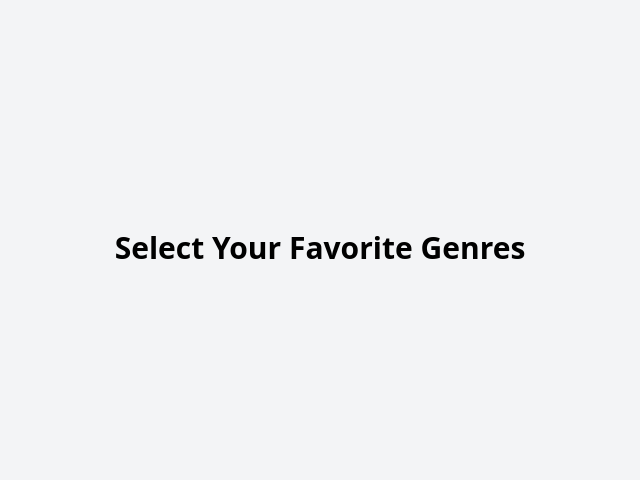
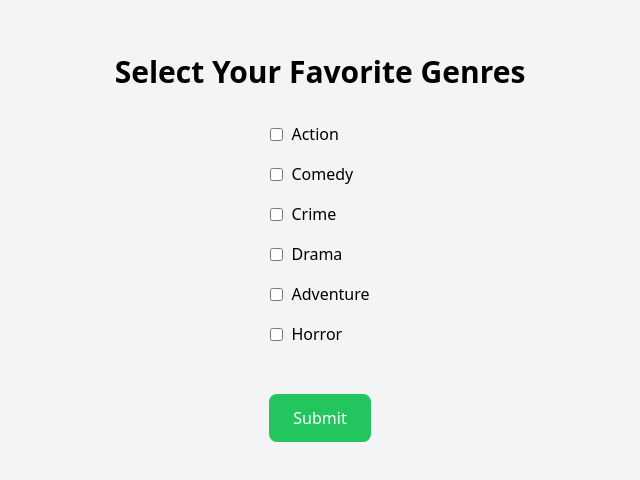
Before and after one commit to Thanoskalp/movie-swipe, a React (Create React App) app: page /genreSelection in a window 1280 px wide. Shown: the part 152-632 px from the top of the page, without its empty margins (320-960 px from the left). Built offline with nearby package versions, Linux system fonts and the light colour scheme.

Commit message:
Implemented genre selection page and minor styling

```diff
--- /dev/null
+++ b/src/components/GenreModal.css
@@ -0,0 +1,48 @@
+.modal-overlay {
+    position: fixed;
+    inset: 0;
+    background-color: rgba(0, 0, 0, 0.5);
+    display: flex;
+    justify-content: center;
+    align-items: center;
+    z-index: 50;
+  }
+
+  .modal-content {
+    background-color: white;
+    padding: 2rem;
+    border-radius: 0.5rem;
+    box-shadow: 0 4px 6px rgba(0, 0, 0, 0.1);
+    text-align: center;
+  }
+
+  .modal-title {
+    font-size: 1.5rem;
+    font-weight: bold;
+    margin-bottom: 1rem;
+  }
+
+  .modal-list {
+    list-style-type: disc;
+    padding-left: 1.25rem;
+    margin-bottom: 1.5rem;
+  }
+
+  .modal-error {
+    color: #ff5f5f;
+    margin-bottom: 1.5rem;
+  }
+
+  .modal-button {
+    background-color: #3b82f6;
+    color: white;
+    padding: 0.75rem 1.5rem;
+    border-radius: 0.375rem;
+    font-weight: bold;
+    cursor: pointer;
+    transition: background-color 0.2s;
+  }
+
+  .modal-button:hover {
+    background-color: #2563eb;
+  }
--- /dev/null
+++ b/src/components/GenreModal.js
@@ -0,0 +1,28 @@
+import React from 'react';
+import './GenreModal.css'; // Import CSS file for custom styles
+
+const GenreModal = ({ matchingGenres, closeModal }) => {
+  return (
+    <div className="modal-overlay">
+      <div className="modal-content">
+        <h3 className="modal-title">Matching Genres</h3>
+
+        {matchingGenres.length > 0 ? (
+          <ul className="modal-list">
+            {matchingGenres.map((genre) => (
+              <li key={genre}>{genre}</li>
+            ))}
+          </ul>
+        ) : (
+          <p className="modal-error">No matching genres. Please select again.</p>
+        )}
+
+        <button onClick={closeModal} className="modal-button">
+          Continue
+        </button>
+      </div>
+    </div>
+  );
+};
+
+export default GenreModal;
--- /dev/null
+++ b/src/data/genres.json
@@ -0,0 +1,3 @@
+{
+    "genres": ["Action", "Comedy", "Crime", "Drama", "Adventure", "Horror"]
+}
--- a/src/pages/GenreSelection.js
+++ b/src/pages/GenreSelection.js
@@ -1,10 +1,83 @@
-import React from 'react';
+import React, { useState } from 'react';
+import { useNavigate } from 'react-router-dom';
+import genresData from '../data/genres.json';
+import GenreModal from '../components/GenreModal'; // Import the modal component
 
 const GenreSelection = () => {
+  const [selectedGenres, setSelectedGenres] = useState([]);
+  const [error, setError] = useState('');
+  const [matchingGenres, setMatchingGenres] = useState([]);
+  const [isModalOpen, setIsModalOpen] = useState(false);
+  const navigate = useNavigate();
+
+  const genres = genresData.genres;
+
+  const handleCheckboxChange = (genre) => {
+    setSelectedGenres((prev) =>
+      prev.includes(genre) ? prev.filter((g) => g !== genre) : [...prev, genre]
+    );
+  };
+
+  const handleSubmit = () => {
+    const selectedCount = selectedGenres.length;
+
+    if (selectedCount === 0) {
+      setError('Please select at least one genre.');
+      return;
+    }
+
+    if (selectedCount === 1) {
+      setError('No matching genres. Please select again or try something new.');
+      setMatchingGenres([]);
+    } else {
+      const matched = selectedGenres.slice(0, selectedCount - 1);
+      setMatchingGenres(matched);
+      setIsModalOpen(true); // Open modal
+    }
+  };
+
+  // Close modal and redirect to movies page
+  const closeModal = () => {
+    setIsModalOpen(false);
+    navigate('/movies');
+  };
+
   return (
     <div className="flex flex-col items-center justify-center min-h-screen bg-gray-100">
-      <h2 className="text-3xl font-bold">Select Your Favorite Genres</h2>
-      {/* TODO: Build this page */}
+      <h2 className="text-3xl font-bold mb-8">Select Your Favorite Genres</h2>
+
+      {error && <p className="text-red-500 mb-4">{error}</p>}
+
+      <div className="mb-8">
+        {genres.map((genre) => (
+          <div key={genre} className="mb-4">
+            <label className="flex items-center">
+              <input
+                type="checkbox"
+                value={genre}
+                onChange={() => handleCheckboxChange(genre)}
+                className="mr-2"
+              />
+              {genre}
+            </label>
+          </div>
+        ))}
+      </div>
+
+      <button
+        onClick={handleSubmit}
+        className="px-6 py-3 bg-green-500 text-white rounded-lg"
+      >
+        Submit
+      </button>
+
+      {/* Use the GenreModal component */}
+      {isModalOpen && (
+        <GenreModal
+          matchingGenres={matchingGenres}
+          closeModal={closeModal}
+        />
+      )}
     </div>
   );
 };
```
